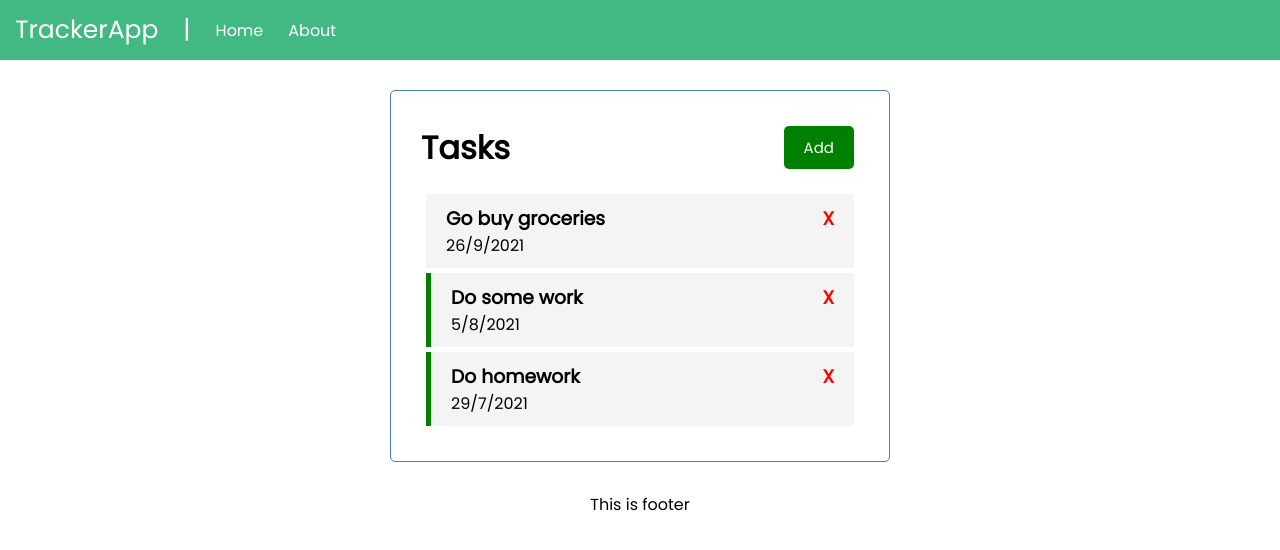
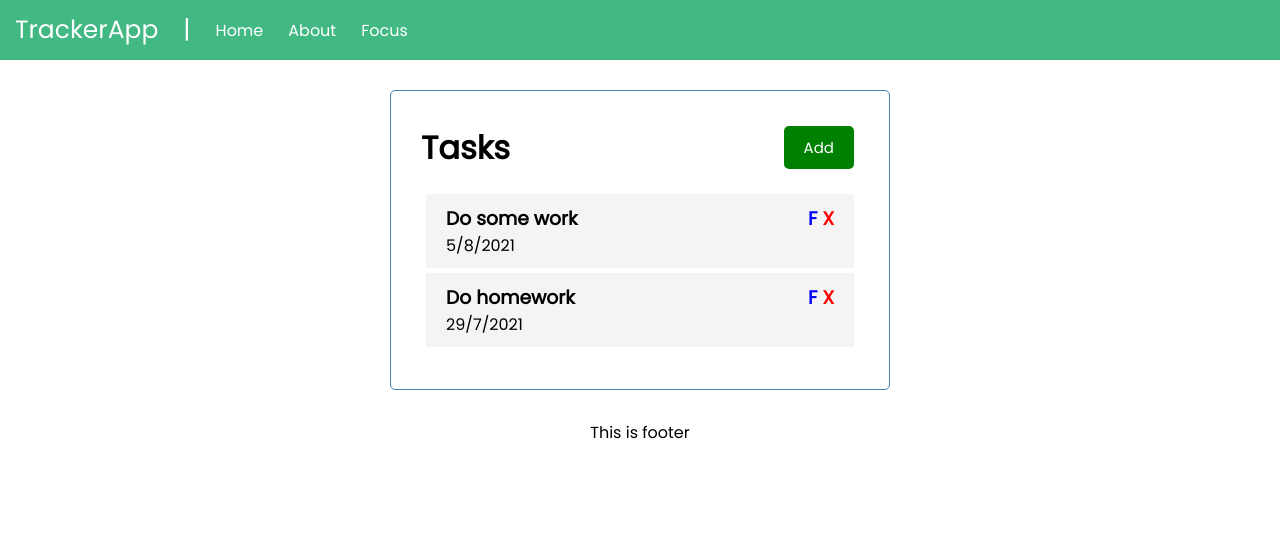
Before and after one commit to tesarlukas/vue-task-tracker, a Vue app: page / in a window 1280 px wide. Shown: the top 550 px of the page. Built offline with nearby package versions, Linux system fonts and the light colour scheme; data requests are answered from the project's data file.

Commit message:
Add focus page, store implementation

```diff
--- a/db.json
+++ b/db.json
@@ -1,22 +1,16 @@
 {
   "tasks": [
-    {
-      "id": 2,
-      "text": "Go buy groceries",
-      "day": "26/9/2021",
-      "reminder": false
-    },
     {
       "id": 3,
       "text": "Do some work",
       "day": "5/8/2021",
-      "reminder": true
+      "reminder": false
     },
     {
       "id": 4,
       "text": "Do homework",
       "day": "29/7/2021",
-      "reminder": true
+      "reminder": false
     }
   ]
 }
--- a/src/App.vue
+++ b/src/App.vue
@@ -5,6 +5,7 @@
       <div class="separator">|</div>
       <router-link to="/">Home</router-link>
       <router-link to="/about">About</router-link>
+      <router-link to="/focus">Focus</router-link>
     </nav>
     <router-view />
     <footer>This is footer</footer>
@@ -158,6 +159,10 @@ label {
   height: 20px;
 }
 
+.text-center {
+  text-align: center;
+}
+
 footer {
   margin-top: 30px;
   text-align: center;
--- a/src/components/Task.vue
+++ b/src/components/Task.vue
@@ -6,7 +6,10 @@
   >
     <h3>
       {{ task.text }}
-      <span @click="handleDelete(task.id)" style="color: red">X</span>
+      <div>
+        <span @click="handleFocus(task)" style="color: blue">F</span>
+        <span @click="handleDelete(task.id)" style="color: red">X</span>
+      </div>
     </h3>
     <p>{{ task.day }}</p>
   </div>
@@ -26,8 +29,15 @@ export default {
     handleToggle(id) {
       this.$emit('toggle-reminder', id);
     },
+    handleFocus(task) {
+      this.$store.dispatch('setTask', task);
+    },
   },
 };
 </script>
 
-<style></style>
+<style lang="scss" scoped>
+span {
+  margin-left: 5px;
+}
+</style>
--- a/src/components/Tasks.vue
+++ b/src/components/Tasks.vue
@@ -49,5 +49,3 @@ export default {
   },
 };
 </script>
-
-<style></style>
--- /dev/null
+++ b/src/pages/Focus.vue
@@ -0,0 +1,25 @@
+<template>
+  <div class="container">
+    <h1 class="text-center">Your main focus today is</h1>
+    <div class="task">
+      <h3>{{ getTask.text }}</h3>
+      <p>{{ getTask.day }}</p>
+    </div>
+  </div>
+</template>
+
+<script>
+import { mapGetters } from 'vuex';
+export default {
+  name: 'Focus',
+  computed: {
+    ...mapGetters({ getTask: 'GET_TASK' }),
+  },
+};
+</script>
+
+<style lang="scss" scoped>
+.container {
+  border: none;
+}
+</style>
--- a/src/pages/Home.vue
+++ b/src/pages/Home.vue
@@ -38,7 +38,6 @@ export default {
       return data;
     },
     async addTask(newTask) {
-      console.log(newTask);
       const res = await fetch('http://localhost:5002/tasks', {
         method: 'POST',
         headers: {
--- a/src/router/index.js
+++ b/src/router/index.js
@@ -1,6 +1,7 @@
 import Vue from 'vue';
 import VueRouter from 'vue-router';
 import Home from '../pages/Home.vue';
+import Focus from '../pages/Focus.vue';
 
 Vue.use(VueRouter);
 
@@ -19,6 +20,11 @@ const routes = [
     component: () =>
       import(/* webpackChunkName: "about" */ '../pages/About.vue'),
   },
+  {
+    path: '/focus',
+    name: 'focus',
+    component: Focus,
+  },
 ];
 
 const router = new VueRouter({
--- a/src/store/index.js
+++ b/src/store/index.js
@@ -1,17 +1,26 @@
-import Vue from 'vue'
-import Vuex from 'vuex'
+import Vue from 'vue';
+import Vuex from 'vuex';
 
-Vue.use(Vuex)
+Vue.use(Vuex);
 
 export default new Vuex.Store({
   state: {
+    task: {},
   },
   getters: {
+    GET_TASK(state) {
+      return state.task;
+    },
   },
   mutations: {
+    SET_TASK(state, params) {
+      state.task = params;
+    },
   },
   actions: {
+    setTask({ commit }, params) {
+      commit('SET_TASK', params);
+    },
   },
-  modules: {
-  }
-})
+  modules: {},
+});
```
